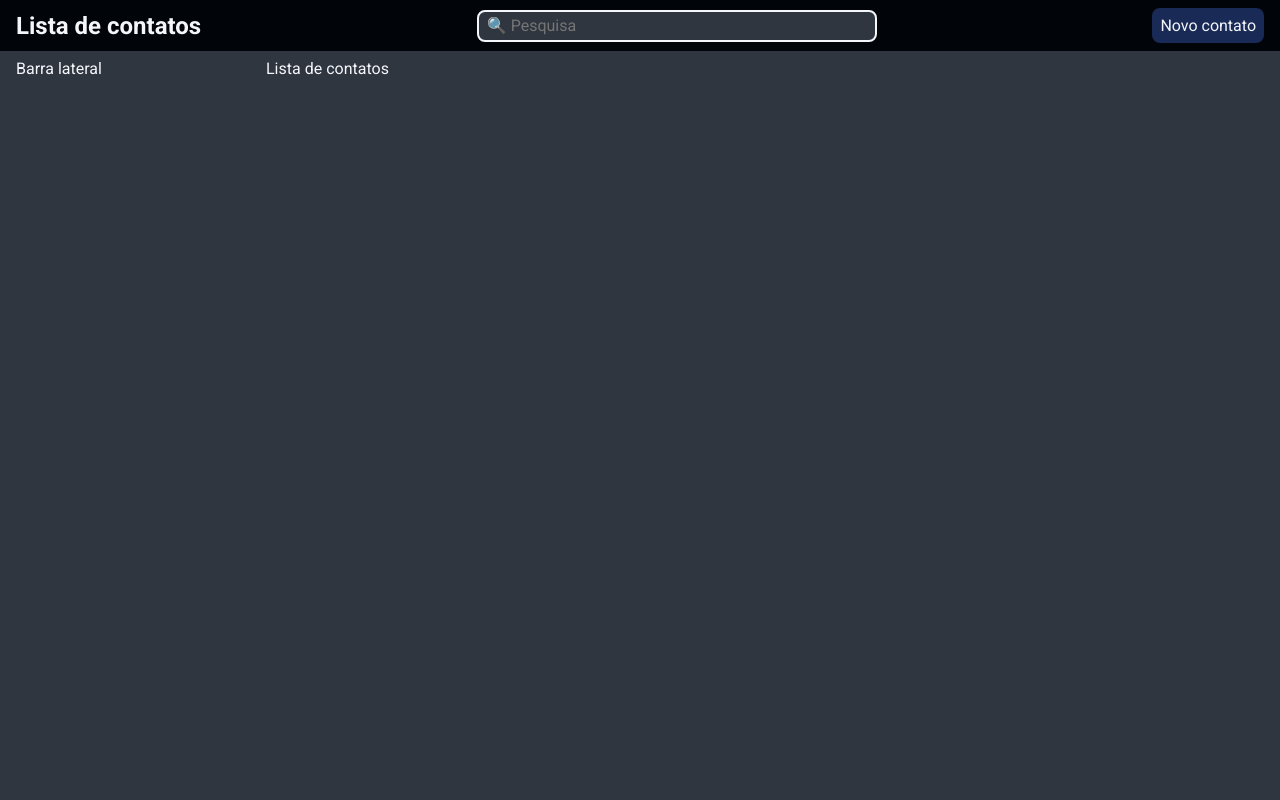
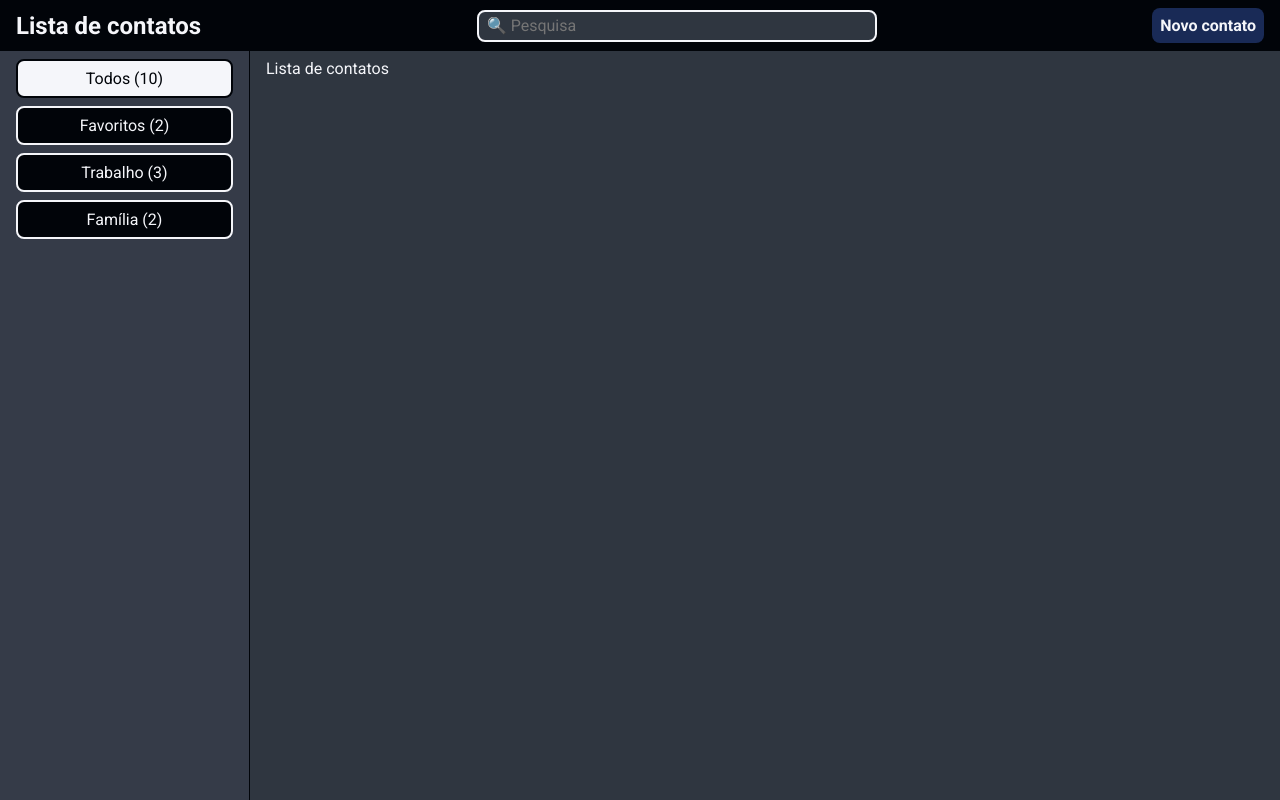
Before and after one commit to Aguiar-gabrielcosta/lista-de-contatos-react, a React (Create React App) app: page / in a window 1280 px wide. Built offline with nearby package versions, Linux system fonts and the light colour scheme.

Commit message:
Adiciona a barra lateral

```diff
--- /dev/null
+++ b/src/containers/BarraLateral/index.tsx
@@ -0,0 +1,14 @@
+import * as S from './styles'
+
+const BarraLateral = () => {
+  return (
+    <S.BarraLateral>
+      <S.Filtro ativo={true}>Todos (10)</S.Filtro>
+      <S.Filtro>Favoritos (2)</S.Filtro>
+      <S.Filtro>Trabalho (3)</S.Filtro>
+      <S.Filtro>Família (2)</S.Filtro>
+    </S.BarraLateral>
+  )
+}
+
+export default BarraLateral
--- /dev/null
+++ b/src/containers/BarraLateral/styles.ts
@@ -0,0 +1,25 @@
+import styled from 'styled-components'
+
+type Props = {
+  ativo?: boolean
+}
+
+export const BarraLateral = styled.aside`
+  display: flex;
+  flex-direction: column;
+`
+
+export const Filtro = styled.button<Props>`
+  background-color: ${(props) =>
+    props.ativo ? props.theme.corTexto : props.theme.corTerciaria};
+  padding: 8px;
+  margin-bottom: 8px;
+  border: 2px solid
+    ${(props) =>
+      props.ativo ? props.theme.corTerciaria : props.theme.corTexto};
+  color: ${(props) =>
+    props.ativo ? props.theme.corTerciaria : props.theme.corTexto};
+  border-radius: 8px;
+  font-size: 1rem;
+  cursor: pointer;
+`
--- a/src/containers/Header/styles.ts
+++ b/src/containers/Header/styles.ts
@@ -30,8 +30,10 @@ export const LinkNavegacao = styled(Link)`
   background-color: ${(props) => props.theme.corPrincipal};
   padding: 8px;
   border-radius: 8px;
+  font-size: 1rem;
+  font-weight: bold;
 
   &:hover {
-    background-color: ${(props) => props.theme.corSecundaria};
+    background-color: ${(props) => props.theme.corButtonHover};
   }
 `
--- a/src/pages/Home/index.tsx
+++ b/src/pages/Home/index.tsx
@@ -1,3 +1,4 @@
+import BarraLateral from '../../containers/BarraLateral'
 import Header from '../../containers/Header'
 import { AsideContainer, HeaderContainer, MainContainer } from '../../styles'
 
@@ -7,7 +8,9 @@ const Home = () => {
       <HeaderContainer>
         <Header />
       </HeaderContainer>
-      <AsideContainer>Barra lateral</AsideContainer>
+      <AsideContainer>
+        <BarraLateral />
+      </AsideContainer>
       <MainContainer>Lista de contatos</MainContainer>
     </>
   )
--- a/src/styles/index.ts
+++ b/src/styles/index.ts
@@ -31,6 +31,8 @@ export const HeaderContainer = styled.header`
 
 export const AsideContainer = styled.aside`
   grid-column: 1/2;
+  background-color: ${(props) => props.theme.corSecundaria};
+  border-right: 1px solid ${(props) => props.theme.corTerciaria};
   padding: 8px 16px;
 `
 
--- a/src/theme/theme.ts
+++ b/src/theme/theme.ts
@@ -5,13 +5,15 @@ export type Theme = {
   corDeFundo: string
   corTitulo: string
   corTexto: string
+  corButtonHover: string
 }
 
 export const temaDark: Theme = {
   corPrincipal: '#192a56',
-  corSecundaria: '#718093',
+  corSecundaria: '#353b48',
   corTerciaria: '#010409',
   corDeFundo: '#2f3640',
   corTitulo: '#fff',
-  corTexto: '#f5f6fa'
+  corTexto: '#f5f6fa',
+  corButtonHover: '#273c75'
 }
```
